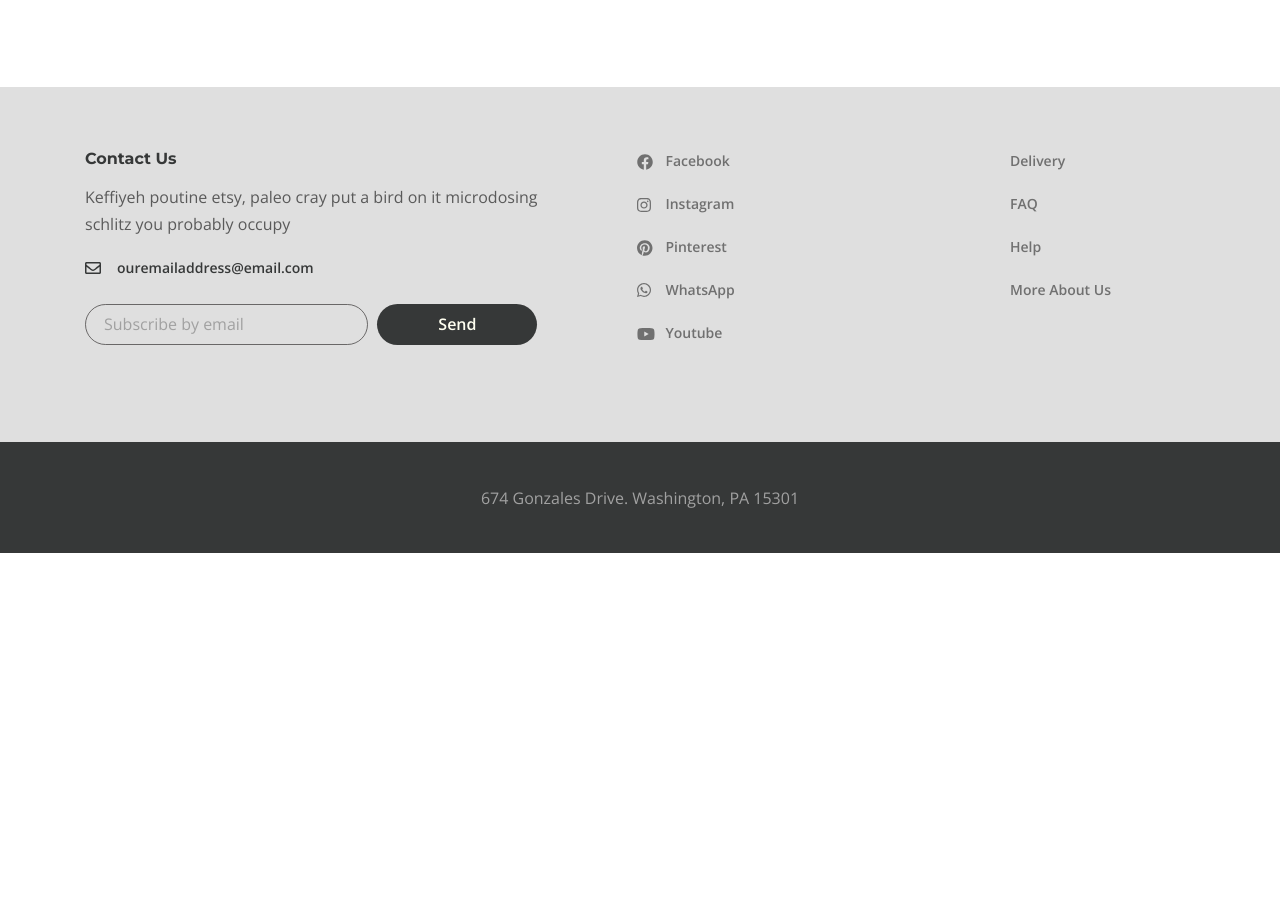
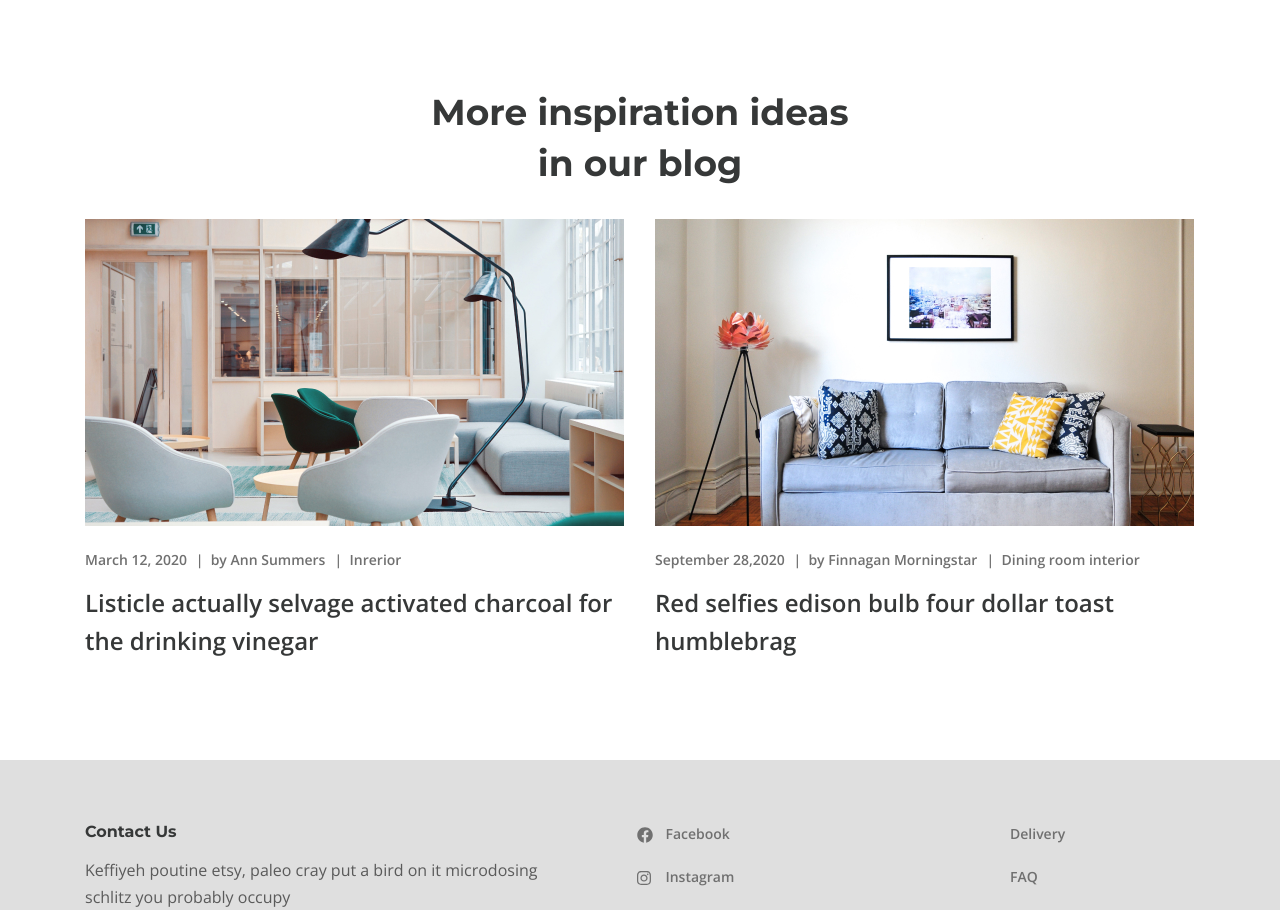
Before and after one commit to Olga1506/Desire, a website: page app/index.html in a window 1280 px wide. Shown: the part 3975-4885 px from the top of the page. Before the commit the page ends 4528 px from the top, so only its background shows below. Drawn offline with nearby package versions, Linux system fonts and the light colour scheme.

Commit message:
blog-box

```diff
--- a/app/index.html
+++ b/app/index.html
@@ -258,7 +258,7 @@
                             <img class="gallery__img" src="images/gallery3.jpg" alt="">
                         </a>
                         <a href="#" class="gallery__item">
-                            <img  class="gallery__img" src="images/gallery4.jpg" alt="">
+                            <img class="gallery__img" src="images/gallery4.jpg" alt="">
                         </a>
                         <a href="#" class="gallery__item">
                             <img class="gallery__img" src="images/gallery5.jpg" alt="">
@@ -275,7 +275,7 @@
                             <img class="gallery__img" src="images/gallery5.jpg" alt="">
                         </a>
                         <a href="#" class="gallery__item">
-                            <img class="gallery__img"  src="images/gallery2.jpg" alt="">
+                            <img class="gallery__img" src="images/gallery2.jpg" alt="">
                         </a>
                         <a href="#" class="gallery__item">
                             <img class="gallery__img" src="images/gallery4.jpg" alt="">
@@ -335,6 +335,46 @@
                 </div>
             </div>
         </div>
+
+        <section class="blog-box">
+            <div class="container">
+                <h3 class="blog-box__title">
+                    More inspiration ideas in our blog
+                </h3>
+                <div class="blog-box__items">
+                    <div class="blog-box__item">
+                        <a class="blog-box__img-link" href="#">
+                            <img class="blog-box__img" src="images/blog1.jpg" alt="blog">
+                        </a>
+                        <div class="blog-box__links">
+                            <span class="blog-box__date">March 12, 2020 </span>
+                            <a href="#" class="blog-box__author">by Ann Summers</a>
+                            <a href="#" class="blog-box__theme">Inrerior</a>
+                        </div>
+                        <a class="blog-box__item-title-link" href="#">
+                            <h4 class="blog-box__item-title">
+                                Listicle actually selvage activated charcoal for the drinking vinegar
+                            </h4>
+                        </a>
+                    </div>
+                    <div class="blog-box__item">
+                        <a class="blog-box__img-link" href="#">
+                            <img class="blog-box__img" src="images/blog2.jpg" alt="blog">
+                        </a>
+                        <div class="blog-box__links">
+                            <span class="blog-box__date">September 28,2020 </span>
+                            <a href="#" class="blog-box__author">by Finnagan Morningstar</a>
+                            <a href="#" class="blog-box__theme">Dining room interior</a>
+                        </div>
+                        <a class="blog-box__item-title-link" href="#">
+                            <h4 class="blog-box__item-title">
+                                Red selfies edison bulb four dollar toast humblebrag
+                            </h4>
+                        </a>
+                    </div>
+                </div>
+            </div>
+        </section>
 
     </main>
 
--- a/app/scss/style.scss
+++ b/app/scss/style.scss
@@ -440,6 +440,64 @@
   }
 }
 
+//Section Blog
+//==================================================================
+
+.blog-box {
+  margin-bottom: 50px;
+  &__title {
+    font-family: 'Montserrat', sans-serif;
+    font-weight: bold;
+    font-size: 36px;
+    line-height: 51px;
+    text-align: center;
+    color: #363838;
+    max-width: 430px;
+    margin: 0 auto 30px;
+  }
+  &__items {
+    display: grid;
+    grid-template-columns: 1fr 1fr;
+    grid-gap: 30px;
+  }
+  &__item {
+
+  }
+  &__links {
+    padding: 20px 0 10px;
+  }
+  &__date,
+  &__author,
+  &__theme {
+    font-weight: 600;
+    font-size: 14px;
+    line-height: 28px;
+    color: #707070;
+  }
+  &__author,
+  &__theme {
+    position: relative;
+    cursor: pointer;
+    margin-left: 20px;
+  }
+  &__author:before,
+  &__theme:before {
+    position: absolute;
+    content: "|";
+    width: 2px;
+    height: 28px;
+    color: #707070;
+    left: -15px;
+  }
+  &__item-title {
+    font-weight: bold;
+    font-size: 24px;
+    line-height: 38px;
+    color: #363838;
+    padding-bottom: 50px;
+  }
+}
+
 //Footer
 //========================================================
 .footer {
```
Also changed, not shown: app/css/style.min.css, app/images/blog1.jpg (added), app/images/blog2.jpg (added).
